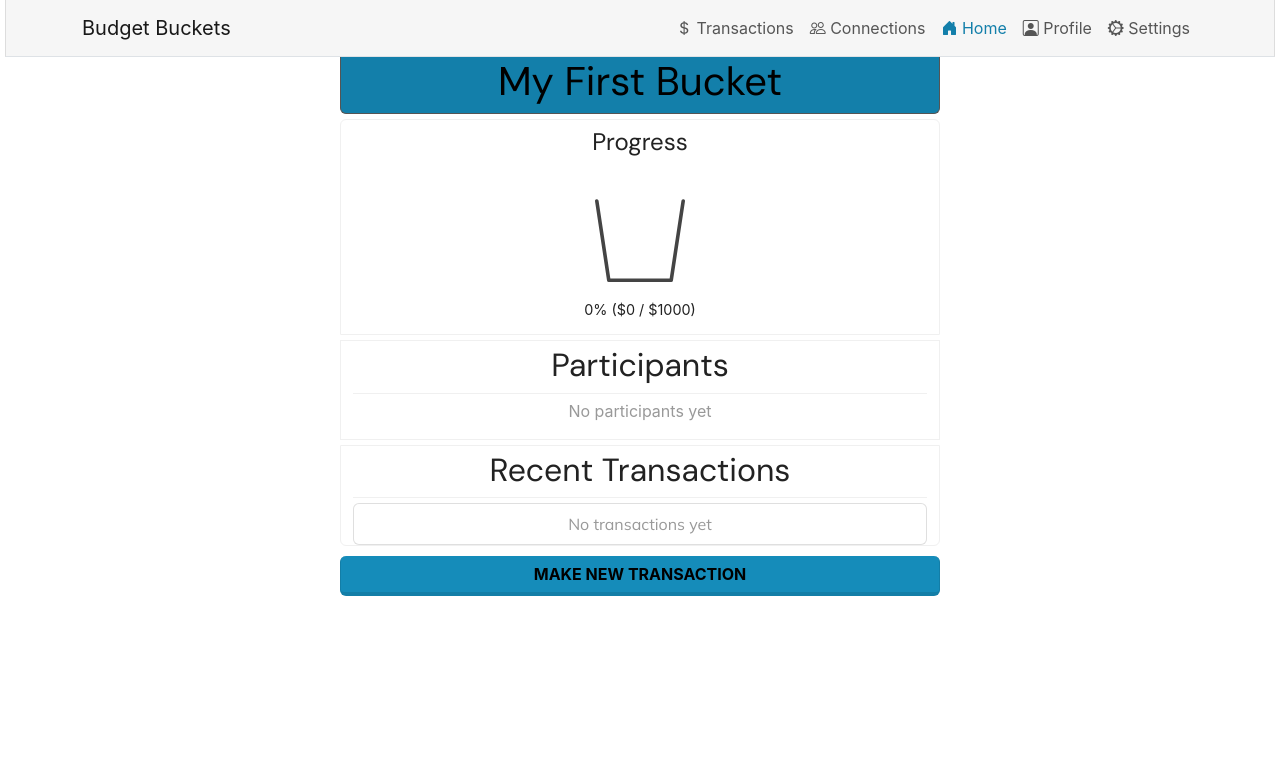
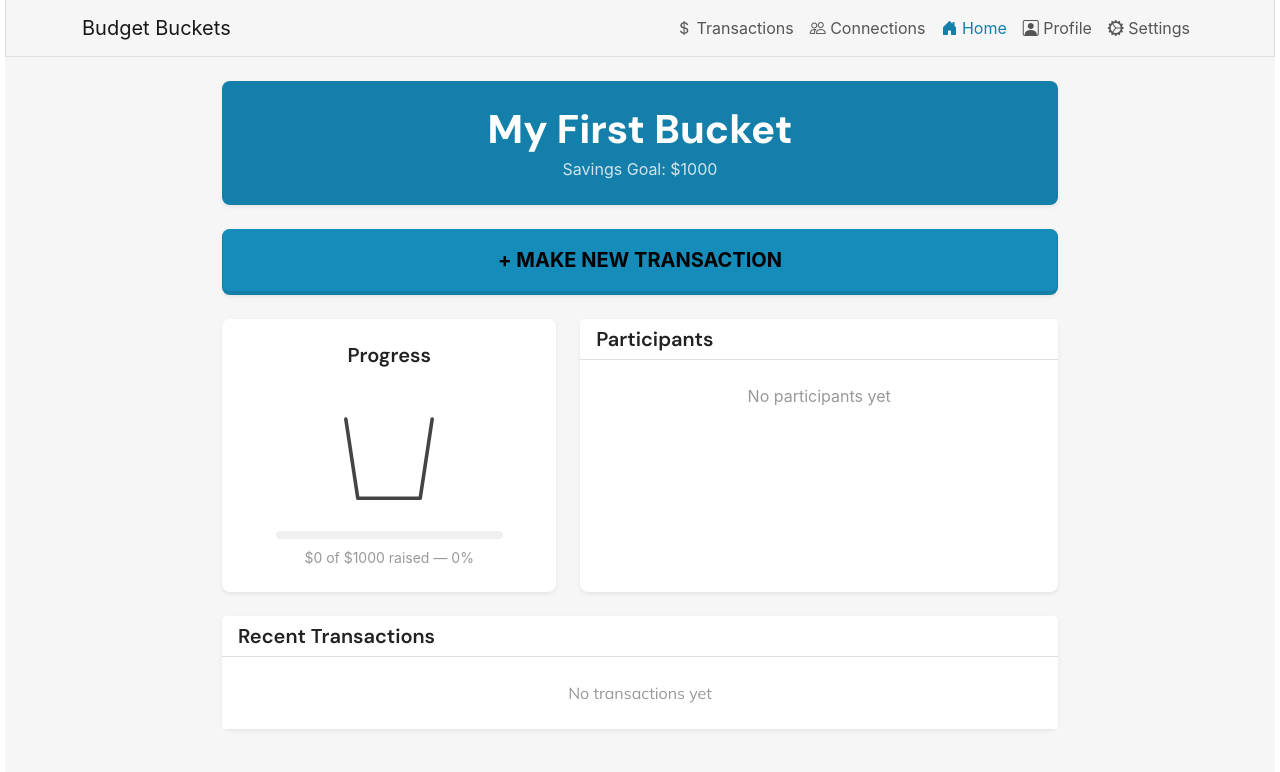
Before and after one commit to VCU-257/iteration-2-build-with-style-group-10, a React (Create React App) app: page / in a window 1280 px wide. Shown: the top 772 px of the page. Built offline with nearby package versions, Linux system fonts and the light colour scheme.

Commit message:
Updated bucket overview layout to be aligned with the theme better

```diff
--- a/src/components/overview/BucketProgress.js
+++ b/src/components/overview/BucketProgress.js
@@ -23,12 +23,9 @@ function BucketProgress({ totalContributed, bucketGoal }) {
   ].join(' ');
 
   return (
-    <div
-      id="bucket-progress"
-      className="container-fluid border border-secondary rounded-top text-center"
-      style={{ margin: '5px 0px 5px 0px', padding: '8px 0' }}
-    >
-      <h4>Progress</h4>
+    <div id="bucket-progress" className="card border-0 shadow-sm rounded-3 h-100">
+      <div className="card-body text-center d-flex flex-column align-items-center justify-content-center py-4">
+        <h5 className="fw-semibold mb-3">Progress</h5>
         <svg
           viewBox="0 0 100 110"
           role="img"
@@ -41,12 +38,10 @@ function BucketProgress({ totalContributed, bucketGoal }) {
             </clipPath>
           </defs>
 
-        {/* Full flat fill at 100% */}
           {pct === 100 && (
             <polygon points="14,30 86,30 76,96 24,96" fill="var(--bs-primary)" />
           )}
 
-        {/* Animated wave fill between 0–100% */}
           {pct > 0 && pct < 100 && (
             <g clipPath="url(#bucket-clip)">
               <path d={buildWavePath(waterY)} fill="var(--bs-primary)">
@@ -62,7 +57,6 @@ function BucketProgress({ totalContributed, bucketGoal }) {
             </g>
           )}
 
-        {/* Open-top bucket outline (left side, bottom, right side — no top edge) */}
           <path
             d="M 14 30 L 24 96 L 76 96 L 86 30"
             fill="none"
@@ -72,9 +66,21 @@ function BucketProgress({ totalContributed, bucketGoal }) {
             strokeLinecap="round"
           />
         </svg>
-      <p style={{ margin: '2px 0 6px', fontSize: '0.9rem' }}>
-        {pct}% (${totalContributed} / ${bucketGoal})
+
+        <div className="progress w-75 mt-3" style={{ height: '8px' }}>
+          <div
+            className="progress-bar"
+            role="progressbar"
+            style={{ width: `${pct}%` }}
+            aria-valuenow={pct}
+            aria-valuemin="0"
+            aria-valuemax="100"
+          />
+        </div>
+        <p className="mt-2 mb-0 text-muted small">
+          ${totalContributed} of ${bucketGoal} raised &mdash; {pct}%
         </p>
+      </div>
     </div>
   );
 }
--- a/src/components/overview/NewTransaction.js
+++ b/src/components/overview/NewTransaction.js
@@ -21,14 +21,13 @@ function NewTransaction({ onSubmit }) {
 
   return (
     <>
-      <div id="new-transaction-container" className="container-fluid" style={{ padding: '10px 0px 0px 0px', margin: '0' }}>
+      <div id="new-transaction-container" className="d-grid mb-4">
         <button
           type="button"
-          className="btn btn-primary"
-          style={{ width: '100%' }}
+          className="btn btn-primary btn-lg rounded-3 shadow-sm py-3"
           onClick={() => setShowModal(true)}
         >
-          Make New Transaction
+          + Make New Transaction
         </button>
       </div>
 
@@ -42,15 +41,15 @@ function NewTransaction({ onSubmit }) {
         style={{ display: showModal ? 'block' : 'none' }}
       >
         <div className="modal-dialog">
-          <div className="modal-content">
+          <div className="modal-content border-0 shadow">
             <div className="modal-header">
-              <h5 className="modal-title" id="transaction-modal-label">New Transaction</h5>
+              <h5 className="modal-title fw-semibold" id="transaction-modal-label">New Transaction</h5>
               <button type="button" className="btn-close" onClick={handleClose} aria-label="Close"></button>
             </div>
             <div className="modal-body">
               <form id="transaction-form">
                 <div className="mb-3">
-                  <label htmlFor="contributor-name" className="form-label">Contributing as</label>
+                  <label htmlFor="contributor-name" className="form-label fw-medium">Contributing as</label>
                   <input
                     type="text"
                     id="contributor-name"
@@ -61,7 +60,7 @@ function NewTransaction({ onSubmit }) {
                   />
                 </div>
                 <div className="mb-3">
-                  <label htmlFor="amount-input" className="form-label">Amount ($)</label>
+                  <label htmlFor="amount-input" className="form-label fw-medium">Amount ($)</label>
                   <input
                     type="number"
                     id="amount-input"
--- a/src/components/overview/Participants.js
+++ b/src/components/overview/Participants.js
@@ -4,32 +4,42 @@ function Participants({ participants }) {
   const entries = Object.entries(participants);
 
   return (
-    <div id="participants" className="container-fluid border border-secondary" style={{ margin: '0' }}>
-      <div className="row border-bottom border-secondary" style={{ margin: '5px 0px 5px 0px' }}>
-        <h2 className="text-center">Participants</h2>
+    <div id="participants" className="card border-0 shadow-sm rounded-3 h-100">
+      <div className="card-header bg-white border-bottom d-flex align-items-center" style={{ borderRadius: 'var(--bs-card-inner-border-radius) var(--bs-card-inner-border-radius) 0 0' }}>
+        <h5 className="mb-0 fw-semibold">Participants</h5>
+        {entries.length > 0 && (
+          <span className="badge bg-primary rounded-pill ms-2">{entries.length}</span>
+        )}
       </div>
-      <ul id="participants-list" className="container">
-        {entries.length === 0 && (
-          <li className="list-group-item text-center text-muted" style={{ listStyle: 'none' }}>
+      <div className="card-body p-0">
+        <ul id="participants-list" className="list-group list-group-flush">
+          {entries.length === 0 ? (
+            <li className="list-group-item text-center text-muted py-4" style={{ listStyle: 'none' }}>
               No participants yet
             </li>
-        )}
-        {entries.map(([key, p], idx) => (
-          <div
+          ) : (
+            entries.map(([key, p]) => (
+              <li
                 key={key}
                 id={`participant-${key}`}
-            className={`row align-items-center${idx < entries.length - 1 ? ' border-bottom' : ''}`}
-            style={{ marginBottom: '5px' }}
+                className="list-group-item d-flex align-items-center gap-3 py-3"
               >
-            <h6 className="col-8">{p.name}</h6>
-            <span
-              className={`col-4 badge rounded-pill ${p.contributed >= p.goal ? 'text-bg-success' : 'text-bg-primary'}`}
+                <div
+                  className="rounded-circle bg-primary text-white d-flex align-items-center justify-content-center fw-bold"
+                  style={{ width: 36, height: 36, fontSize: '0.85rem', flexShrink: 0 }}
+                  aria-hidden="true"
                 >
-              ${p.contributed}/${p.goal}
+                  {p.name[0].toUpperCase()}
+                </div>
+                <span className="flex-grow-1 fw-medium">{p.name}</span>
+                <span className={`badge rounded-pill ${p.contributed >= p.goal ? 'text-bg-success' : 'text-bg-primary'}`}>
+                  ${p.contributed} / ${p.goal}
                 </span>
+              </li>
+            ))
+          )}
+        </ul>
       </div>
-        ))}
-      </ul>
     </div>
   );
 }
--- a/src/components/overview/Transactions.js
+++ b/src/components/overview/Transactions.js
@@ -5,13 +5,19 @@ const PAGE_SIZE = 5;
 
 function TransactionRow({ t, bucketName }) {
   return (
-    <li className="list-group-item">
-      <div className="container">
-        <div className="row">
-          <div className="col-3 border-end" style={{ padding: '0' }}><b>{t.name}</b></div>
-          <div className="col"><p style={{ textAlign: 'end', margin: '0px' }}>added ${t.amount} to {bucketName}</p></div>
+    <li className="list-group-item d-flex align-items-center gap-3 py-3">
+      <div
+        className="rounded-circle bg-secondary text-white d-flex align-items-center justify-content-center fw-bold"
+        style={{ width: 36, height: 36, fontSize: '0.85rem', flexShrink: 0 }}
+        aria-hidden="true"
+      >
+        {t.name[0].toUpperCase()}
       </div>
+      <div className="flex-grow-1">
+        <span className="fw-medium">{t.name}</span>
+        <span className="text-muted"> contributed to {bucketName}</span>
       </div>
+      <span className="fw-bold text-success">+${t.amount}</span>
     </li>
   );
 }
@@ -24,13 +30,17 @@ function Transactions({ transactions, bucketName }) {
 
   return (
     <>
-      <div id="transactions" className="container-fluid border border-secondary rounded-bottom" style={{ margin: '5px 0px 0px 0px' }}>
-        <div className="row border-bottom border-secondary" style={{ margin: '5px 0px 5px 0px' }}>
-          <h2 className="text-center">Recent Transactions</h2>
+      <div id="transactions" className="card border-0 shadow-sm rounded-3 mb-4">
+        <div className="card-header bg-white border-bottom d-flex align-items-center" style={{ borderRadius: 'var(--bs-card-inner-border-radius) var(--bs-card-inner-border-radius) 0 0' }}>
+          <h5 className="mb-0 fw-semibold">Recent Transactions</h5>
+          {transactions.length > 0 && (
+            <span className="badge bg-secondary rounded-pill ms-2">{transactions.length}</span>
+          )}
         </div>
-        <ul id="transactions-list" className="list-group">
+        <div className="card-body p-0">
+          <ul id="transactions-list" className="list-group list-group-flush">
             {transactions.length === 0 ? (
-            <li id="transactions-empty" className="list-group-item text-center text-muted">
+              <li id="transactions-empty" className="list-group-item text-center text-muted py-4">
                 No transactions yet
               </li>
             ) : (
@@ -39,12 +49,11 @@ function Transactions({ transactions, bucketName }) {
               ))
             )}
             {hasMore && (
-            <li id="load-more-container" className="list-group-item text-center border-0" style={{ margin: '0', padding: '0' }}>
+              <li id="load-more-container" className="list-group-item text-center py-3">
                 <button
                   id="load-more-btn"
                   type="button"
-                className="btn btn-secondary rounded-top-0"
-                style={{ width: '100%', marginBottom: '5px' }}
+                  className="btn btn-sm btn-outline-secondary px-4"
                   onClick={() => setShowAll(true)}
                 >
                   View All Transactions
@@ -52,6 +61,7 @@ function Transactions({ transactions, bucketName }) {
               </li>
             )}
           </ul>
+        </div>
       </div>
 
       {showAll && <div className="modal-backdrop fade show"></div>}
@@ -64,12 +74,12 @@ function Transactions({ transactions, bucketName }) {
         style={{ display: showAll ? 'block' : 'none' }}
       >
         <div className="modal-dialog modal-dialog-scrollable">
-          <div className="modal-content">
+          <div className="modal-content border-0 shadow">
             <div className="modal-header">
-              <h5 className="modal-title" id="all-transactions-modal-label">All Transactions</h5>
+              <h5 className="modal-title fw-semibold" id="all-transactions-modal-label">All Transactions</h5>
               <button type="button" className="btn-close" onClick={() => setShowAll(false)} aria-label="Close"></button>
             </div>
-            <div className="modal-body" style={{ padding: '0' }}>
+            <div className="modal-body p-0">
               <ul className="list-group list-group-flush">
                 {transactions.map((t, i) => (
                   <TransactionRow key={i} t={t} index={i} bucketName={bucketName} />
--- a/src/pages/Overview.js
+++ b/src/pages/Overview.js
@@ -38,17 +38,32 @@ function Overview() {
   }
 
   return (
-    <div>
+    <div className="bg-light min-vh-100">
       <Navbar />
-    <main id="main-content" style={{ maxWidth: '600px', margin: '0 auto' }}>
-      <div id="bucket-header" className="container-fluid bg-primary text-black rounded-bottom border border-top-0 border-dark">
-        <h1 id="bucket-title" className="text-center">{BUCKET_NAME}</h1>
+      <div className="container py-4" style={{ maxWidth: '860px' }}>
+
+        <div id="bucket-header" className="card border-0 shadow-sm rounded-3 mb-4 text-white bg-primary">
+          <div className="card-body text-center py-4">
+            <h1 id="bucket-title" className="fw-bold mb-1">{BUCKET_NAME}</h1>
+            <p className="mb-0" style={{ opacity: 0.8 }}>Savings Goal: ${BUCKET_GOAL}</p>
+          </div>
+        </div>
+
+        <NewTransaction onSubmit={handleSubmit} />
+
+        <div className="row g-4 mb-4">
+          <div className="col-md-5">
+            <BucketProgress totalContributed={totalContributed} bucketGoal={BUCKET_GOAL} />
+          </div>
+          <div className="col-md-7">
+            <Participants participants={participants} />
+          </div>
+        </div>
+
+        <Transactions transactions={transactions} bucketName={BUCKET_NAME} />
+
+
       </div>
-      <BucketProgress totalContributed={totalContributed} bucketGoal={BUCKET_GOAL} />
-      <Participants participants={participants} />
-      <Transactions transactions={transactions} bucketName={BUCKET_NAME} />
-      <NewTransaction onSubmit={handleSubmit} />
-    </main>
     </div>
   );
 }
```
Lines whose indentation alone changed are shown as unchanged.
